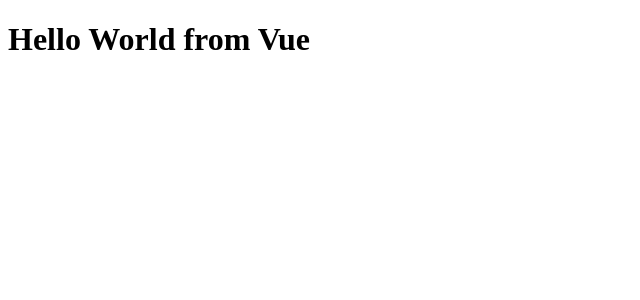
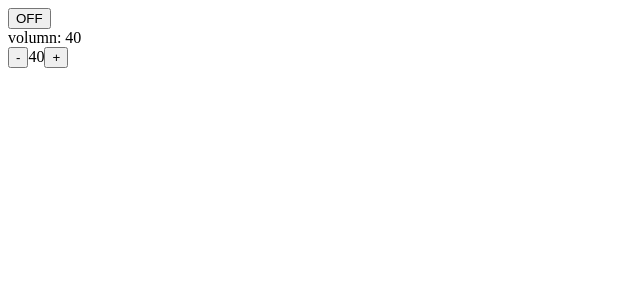
Before and after one commit to LearnShare/vra-vue, a Vue app: page / in a window 1280 px wide. Shown: the top 300 px of the page, without its empty margins (0-640 px from the left). Built offline with nearby package versions, Linux system fonts and the light colour scheme.

Commit message:
(demo): emit.

```diff
--- a/src/app.vue
+++ b/src/app.vue
@@ -1,14 +1,30 @@
 <template>
-  <hello-world msg="Hello World from Vue"/>
+  <toggle-button
+      @change="buttonOnChange" />
+  <div>volumn: {{ value }}</div>
+  <volumn-bar
+      v-model:volumn="value" />
 </template>
 
 <script>
-import HelloWorld from '@/components/hello-world.vue';
+import ToggleButton from '@/components/toggle-button.vue';
+import VolumnBar from '@/components/volumn-bar.vue';
 
 export default {
   name: 'App',
   components: {
-    HelloWorld,
+    ToggleButton,
+    VolumnBar,
+  },
+  data() {
+    return {
+      value: 40,
+    };
+  },
+  methods: {
+    buttonOnChange(data) {
+      console.log(data);
+    },
   },
 };
 </script>
--- a/src/components/hello-world.vue
+++ /dev/null
@@ -1,12 +0,0 @@
-<template>
-  <h1>{{ msg }}</h1>
-</template>
-
-<script>
-export default {
-  name: 'HelloWorld',
-  props: {
-    msg: String,
-  },
-};
-</script>
--- /dev/null
+++ b/src/components/toggle-button.vue
@@ -0,0 +1,28 @@
+<template>
+  <button
+      @click="toggleChecked">{{ checked ? 'ON' : 'OFF' }}</button>
+</template>
+
+<script>
+export default {
+  name: 'ToggleButton',
+  emits: [
+    'change',
+  ],
+  data() {
+    return {
+      checked: false,
+    };
+  },
+  methods: {
+    toggleChecked() {
+      const checked = !this.checked;
+      this.checked = checked;
+
+      this.$emit('change', {
+        checked,
+      });
+    },
+  },
+};
+</script>
--- /dev/null
+++ b/src/components/volumn-bar.vue
@@ -0,0 +1,31 @@
+<template>
+  <div class="volumn-bar">
+    <button
+        @click="update(-10)">-</button>
+    <span>{{ volumn }}</span>
+    <button
+        @click="update(10)">+</button>
+  </div>
+</template>
+
+<script>
+export default {
+  name: 'VolumnBar',
+  emits: [
+    'update:volumn',
+  ],
+  props: {
+    volumn: Number,
+  },
+  methods: {
+    update(value) {
+      const newValue = this.volumn + value;
+
+      if (newValue >= 0
+          && newValue <= 100) {
+        this.$emit('update:volumn', newValue);
+      }
+    },
+  },
+};
+</script>
```
